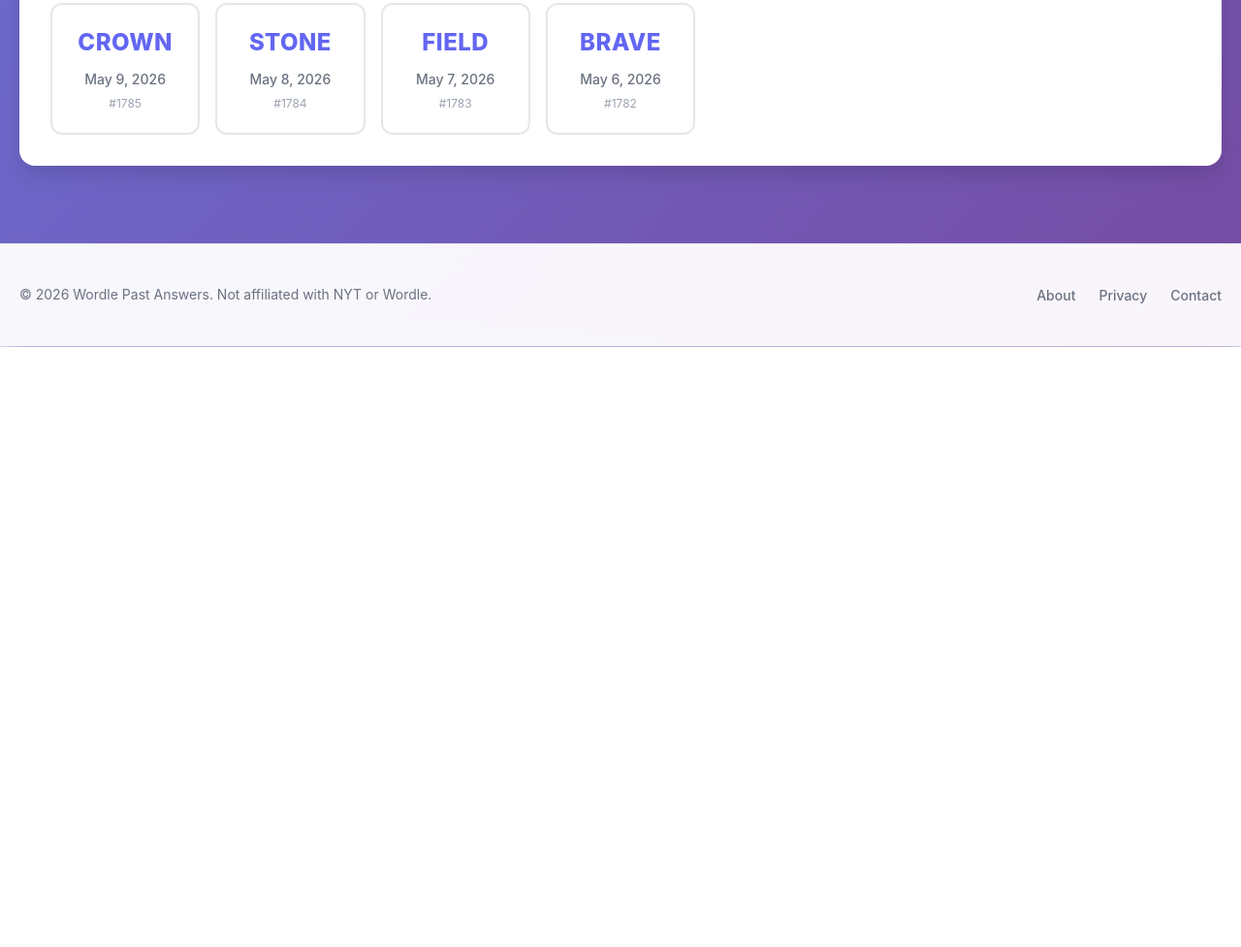
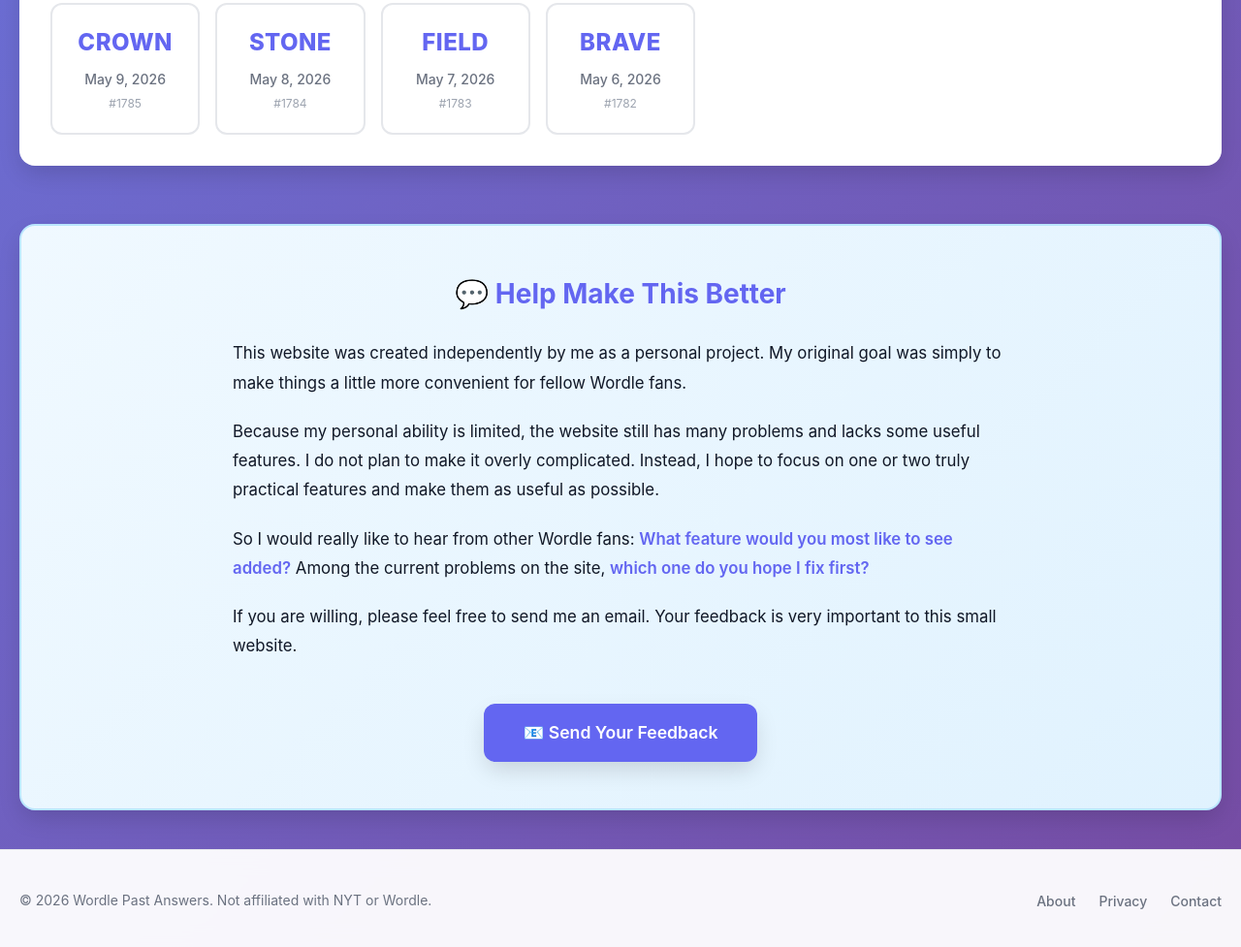
Before and after one commit to lg2000a/wordle-website, a website: page index.html in a window 1280 px wide. Shown: the part 1129-2106 px from the top of the page at 97% size. Before the commit the page ends 1486 px from the top, so only its background shows below. Drawn offline with Linux system fonts and the light colour scheme.

Commit message:
Update index.htmlup
up

```diff
--- a/index.html
+++ b/index.html
@@ -520,6 +520,71 @@
             color: var(--text-secondary);
         }
 
+        /* ==================== FEEDBACK SECTION ==================== */
+        .feedback-section {
+            background: linear-gradient(135deg, #f0f9ff 0%, #e0f2fe 100%);
+            border-radius: 16px;
+            padding: 48px 40px;
+            margin: 60px 0 40px 0;
+            box-shadow: var(--shadow-lg);
+            border: 2px solid #bae6fd;
+        }
+
+        .feedback-section h3 {
+            color: var(--primary);
+            font-size: 1.75rem;
+            margin-bottom: 24px;
+            font-weight: 700;
+            text-align: center;
+        }
+
+        .feedback-section p {
+            color: var(--text-primary);
+            font-size: 1.05rem;
+            line-height: 1.8;
+            margin-bottom: 20px;
+            max-width: 800px;
+            margin-left: auto;
+            margin-right: auto;
+        }
+
+        .feedback-section p strong {
+            color: var(--primary);
+            font-weight: 600;
+        }
+
+        .feedback-button {
+            display: inline-flex;
+            align-items: center;
+            justify-content: center;
+            gap: 10px;
+            padding: 16px 40px;
+            background: var(--primary);
+            color: white;
+            text-decoration: none;
+            border-radius: 12px;
+            font-size: 1.1rem;
+            font-weight: 600;
+            transition: var(--transition);
+            box-shadow: var(--shadow-lg);
+            margin-top: 12px;
+        }
+
+        .feedback-button:hover {
+            background: var(--primary-dark);
+            transform: translateY(-2px);
+            box-shadow: var(--shadow-xl);
+        }
+
+        .feedback-button:active {
+            transform: translateY(0);
+        }
+
+        .feedback-cta {
+            text-align: center;
+            margin-top: 32px;
+        }
+
         /* ==================== BACK TO TOP ==================== */
         .back-to-top {
             position: fixed;
@@ -556,7 +621,7 @@
 
         /* ==================== FOOTER ==================== */
         footer {
-            margin-top: 80px;
+            margin-top: 40px;
             padding: 40px 20px;
             background: rgba(255, 255, 255, 0.95);
             backdrop-filter: blur(12px);
@@ -641,6 +706,19 @@
                 columns: 1;
             }
 
+            .feedback-section {
+                padding: 32px 24px;
+                margin: 40px 0 30px 0;
+            }
+
+            .feedback-section h3 {
+                font-size: 1.5rem;
+            }
+
+            .feedback-section p {
+                font-size: 1rem;
+            }
+
             .back-to-top {
                 bottom: 20px;
                 right: 20px;
@@ -686,6 +764,10 @@
                 width: 38px;
                 height: 38px;
                 font-size: 0.9rem;
+            }
+
+            .feedback-section {
+                padding: 24px 16px;
             }
         }
 
@@ -802,7 +884,7 @@
                 <button class="tab-btn" onclick="switchTab('alphabet')">By Letter</button>
             </div>
 
-            <!-- Grid View (Default) - 显示 #1792-#1800 的完整答案 -->
+            <!-- Grid View (Default) -->
             <div id="gridView" class="words-grid">
                 <div class="word-card">
                     <div class="word">SHOUT</div>
@@ -987,6 +1069,39 @@
                 </div>
             </div>
         </div>
+
+        <!-- Feedback Section -->
+        <section class="feedback-section fade-in-up">
+            <h3>💬 Help Make This Better</h3>
+            <p>
+                This website was created independently by me as a personal project.
+                My original goal was simply to make things a little more convenient
+                for fellow Wordle fans.
+            </p>
+            <p>
+                Because my personal ability is limited, the website still has many
+                problems and lacks some useful features. I do not plan to make it
+                overly complicated. Instead, I hope to focus on one or two truly
+                practical features and make them as useful as possible.
+            </p>
+            <p>
+                So I would really like to hear from other Wordle fans:
+                <strong>What feature would you most like to see added?</strong>
+                Among the current problems on the site,
+                <strong>which one do you hope I fix first?</strong>
+            </p>
+            <p>
+                If you are willing, please feel free to send me an email.
+                Your feedback is very important to this small website.
+            </p>
+
+            <div class="feedback-cta">
+                <a href="mailto:wordlearchivst@hotmail.com?subject=Feedback%20for%20Wordle%20Past%20Answers%20Website&body=Hi%2C%0D%0A%0D%0AI%20have%20some%20feedback%20about%20the%20Wordle%20Past%20Answers%20website%3A%0D%0A%0D%0A"
+                   class="feedback-button">
+                    📧 Send Your Feedback
+                </a>
+            </div>
+        </section>
     </div>
 
     <!-- Back to Top Button -->
@@ -1008,7 +1123,7 @@
 
     <!-- JavaScript -->
     <script>
-        // Complete data structure with #1792-#1800
+        // Complete data structure
         const wordleAnswers = [
             { number: 1800, word: 'SHOUT', date: '2026-05-24' },
             { number: 1799, word: 'BEACH', date: '2026-05-23' },
@@ -1058,7 +1173,6 @@
         // Search functionality
         function searchAnswers() {
             const query = document.getElementById('searchInput').value.toLowerCase();
-            // Implement search logic here
             console.log('Searching for:', query);
         }
 
@@ -1108,24 +1222,21 @@
             }
         });
 
-        // Load more data on scroll (infinite scroll)
+        // Load more data on scroll
         let page = 1;
         window.addEventListener('scroll', () => {
             if ((window.innerHeight + window.scrollY) >= document.body.offsetHeight - 500) {
-                // Load more data
                 loadMoreAnswers();
             }
         });
 
         function loadMoreAnswers() {
-            // Implement pagination logic here
             console.log('Loading page:', ++page);
         }
 
         // Initialize page
         document.addEventListener('DOMContentLoaded', () => {
-            console.log('Wordle Answers loaded with complete data #1782-#1800');
-            // Load initial data
+            console.log('Wordle Answers loaded with feedback section');
         });
     </script>
 </body>
```
